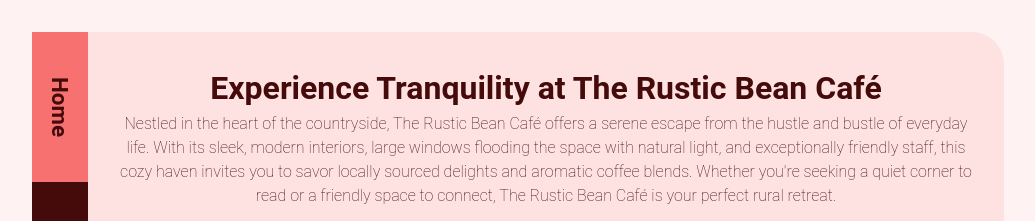
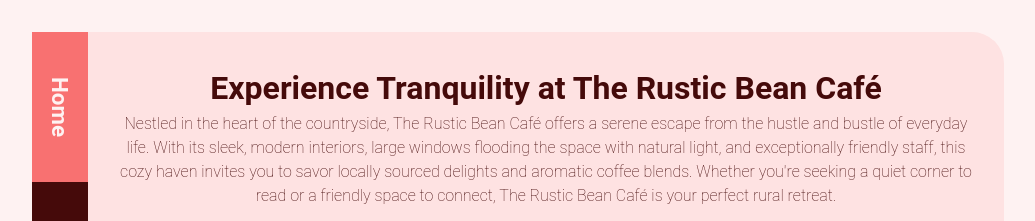
Before and after one commit to possxx/odin-restaurant-page, a website built with webpack: page src/index.html in a window 1280 px wide. Shown: the top 221 px of the page, without its empty margins (122-1157 px from the left). Built offline with nearby package versions, Linux system fonts and the light colour scheme; files whose address does not match are found by name.

Commit message:
Add active element styles

```diff
--- a/src/style.css
+++ b/src/style.css
@@ -124,3 +124,7 @@ body {
     writing-mode: vertical-rl;
     text-orientation: sideways;
 }
+
+.nav-button.active-element {
+    color: var(--red-50);
+}
```
